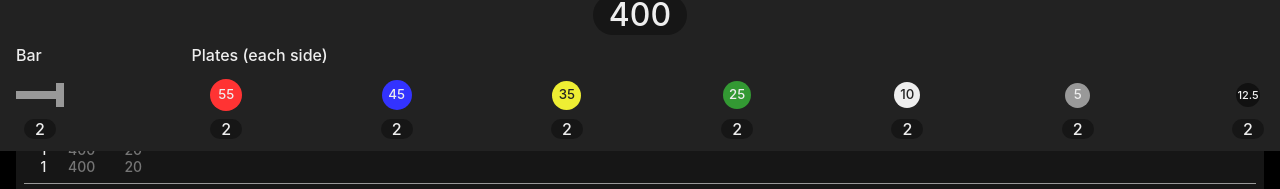
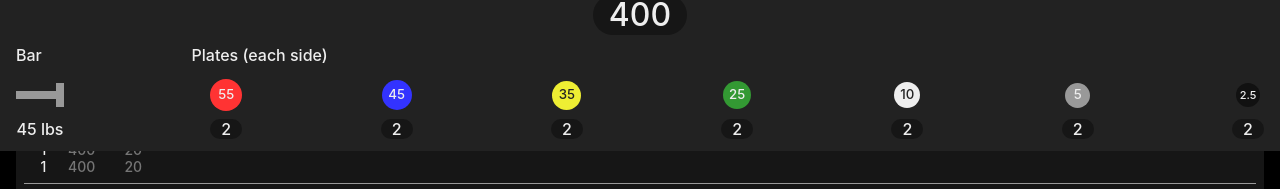
Before and after one commit to Arnav350/gojim, a React (Create React App) app: page /routine in a window 1280 px wide. Shown: the part 217-406 px from the top of the page. Built offline with nearby package versions, Linux system fonts and the light colour scheme.

Commit message:
added slider for bar

```diff
--- a/src/components/Calculator.tsx
+++ b/src/components/Calculator.tsx
@@ -1,7 +1,9 @@
-import React from "react";
+import React, { useState } from "react";
 import { BsXLg } from "react-icons/bs";
 
 function Calculator() {
+  const [barWeight, setBarWeight] = useState<number>(9);
+
   return (
     <div className="calculator">
       <header className="calculator__top">
@@ -22,8 +24,11 @@ function Calculator() {
               min="0"
               max="11"
               className="calculator__slider"
+              onChange={(event) => setBarWeight(Number(event.target.value))}
             />
-            <h5 className="calculator__number">2</h5>
+            <h5 className="calculator__weight calculator__number">
+              {barWeight * 5} lbs
+            </h5>
           </div>
           <div className="calculator__box">
             <h5 className="calculator__1 calculator__plate">55</h5>
@@ -50,7 +55,7 @@ function Calculator() {
             <h5 className="calculator__number">2</h5>
           </div>
           <div className="calculator__box">
-            <h5 className="calculator__7 calculator__plate">12.5</h5>
+            <h5 className="calculator__7 calculator__plate">2.5</h5>
             <h5 className="calculator__number">2</h5>
           </div>
         </div>
--- a/src/pages/Routine.css
+++ b/src/pages/Routine.css
@@ -170,6 +170,11 @@
   background-color: #161616;
   border-radius: 10px;
   font-size: 16px;
+}
+
+.calculator__weight {
+  width: 64px;
+  background-color: transparent;
 }
 
 .calculator__box {
```
